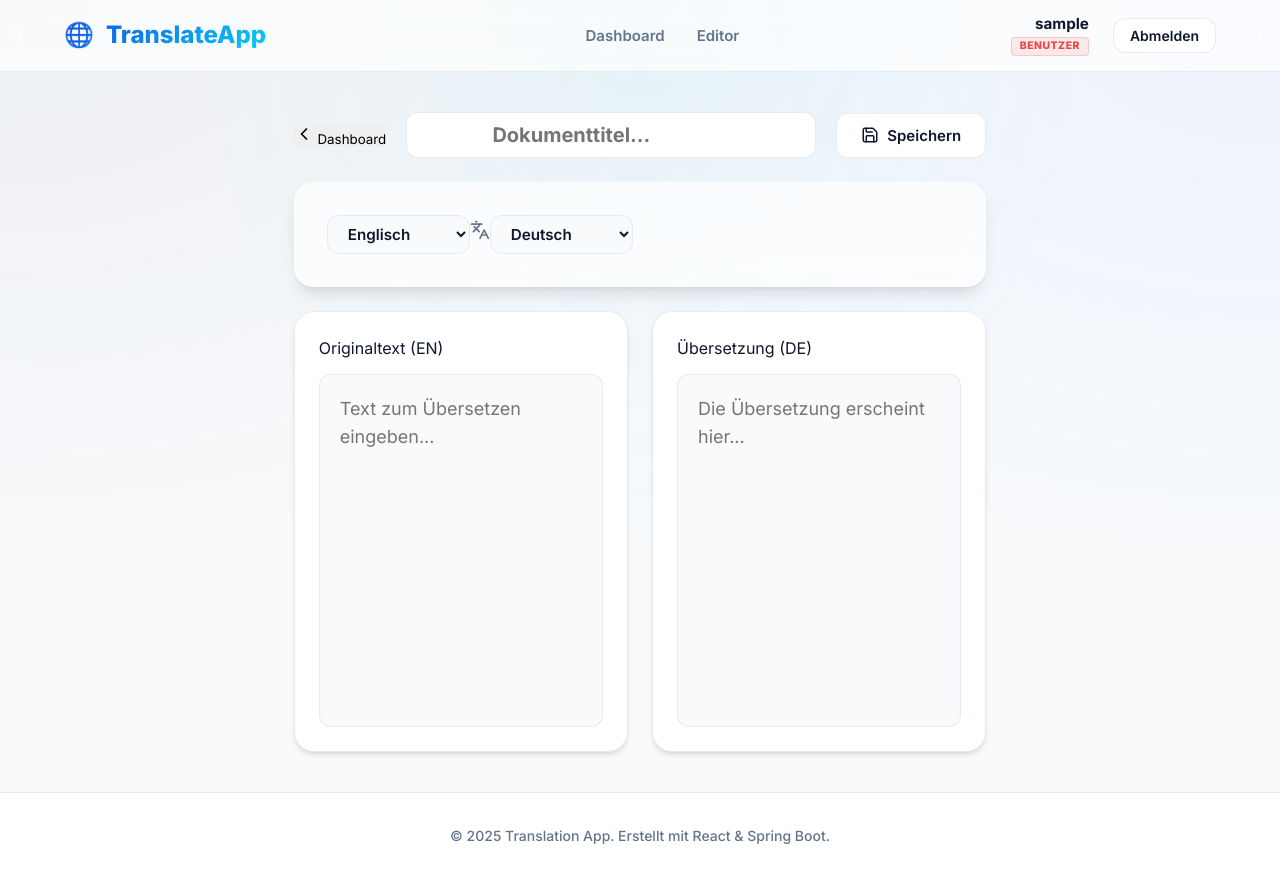
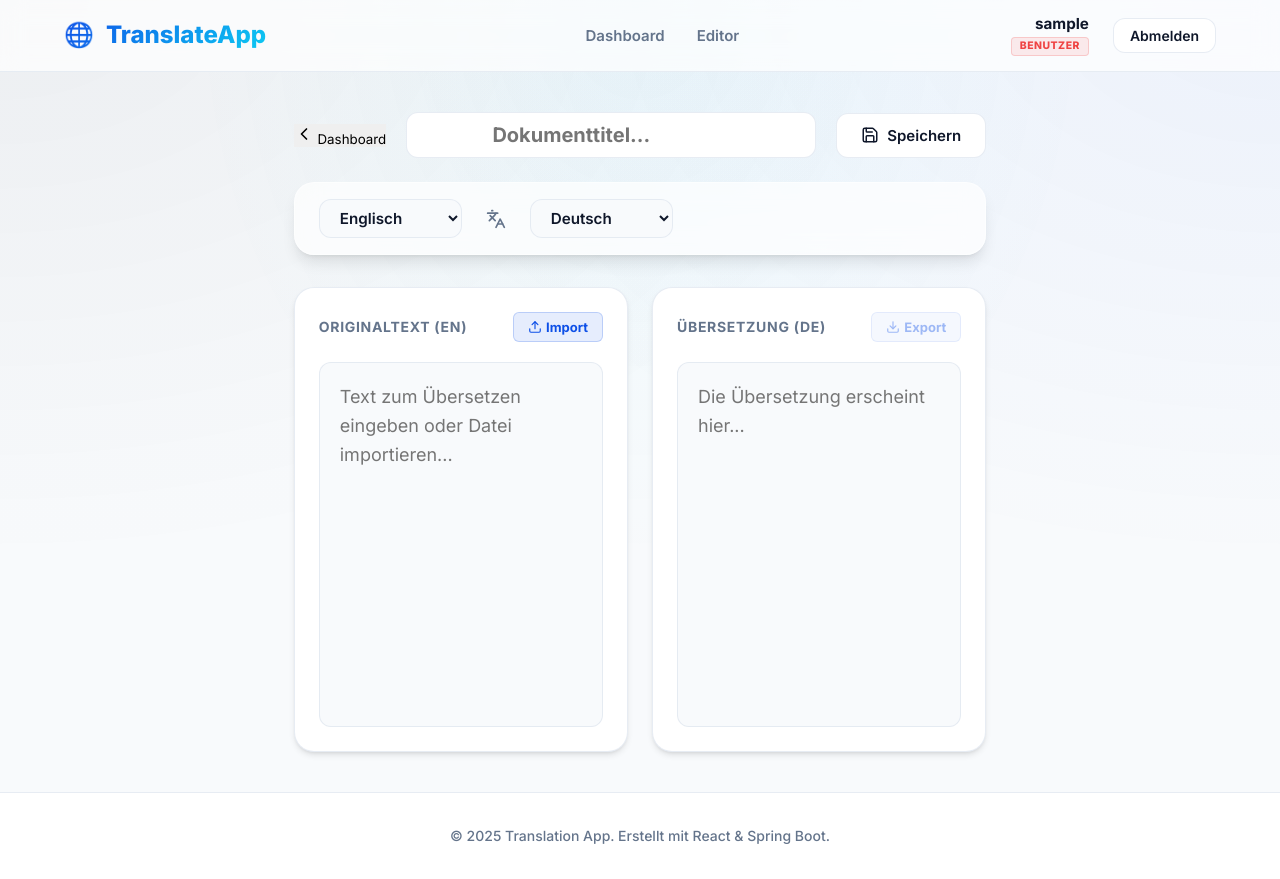
Before and after one commit to sabbane/translation_app, a React (Vite) app in the folder frontend/: page /editor in a window 1280 px wide. Built offline with nearby package versions, Linux system fonts and the light colour scheme; sample sign-in values are in the browser's storage.

Commit message:
feat: add docx import/export and toast notifications

```diff
--- a/frontend/src/App.tsx
+++ b/frontend/src/App.tsx
@@ -1,6 +1,7 @@
 import React from 'react';
 import { BrowserRouter as Router, Routes, Route, Navigate } from 'react-router-dom';
 import { AuthProvider, useAuth } from './context/AuthContext';
+import { ToastProvider } from './context/ToastContext';
 import Layout from './components/Layout';
 import LoginPage from './pages/LoginPage';
 import Dashboard from './pages/Dashboard';
@@ -40,9 +41,11 @@ const AppRoutes = () => {
 function App() {
   return (
     <AuthProvider>
-      <Router>
-        <AppRoutes />
-      </Router>
+      <ToastProvider>
+        <Router>
+          <AppRoutes />
+        </Router>
+      </ToastProvider>
     </AuthProvider>
   );
 }
--- /dev/null
+++ b/frontend/src/context/Toast.css
@@ -0,0 +1,53 @@
+.toast-container {
+  position: fixed;
+  bottom: 24px;
+  right: 24px;
+  display: flex;
+  flex-direction: column;
+  gap: 12px;
+  z-index: 9999;
+}
+
+.toast {
+  padding: 14px 24px;
+  border-radius: 8px;
+  font-weight: 600;
+  color: white;
+  box-shadow: 0 10px 25px -5px rgba(0, 0, 0, 0.1), 0 8px 10px -6px rgba(0, 0, 0, 0.1);
+  animation: slideInUp 0.3s cubic-bezier(0.16, 1, 0.3, 1), fadeOut 0.3s ease-in 2.7s forwards;
+  display: flex;
+  align-items: center;
+  min-width: 250px;
+}
+
+.toast-success {
+  background-color: #10b981;
+}
+
+.toast-error {
+  background-color: #ef4444;
+}
+
+.toast-info {
+  background-color: #3b82f6;
+}
+
+@keyframes slideInUp {
+  from {
+    transform: translateY(100%);
+    opacity: 0;
+  }
+  to {
+    transform: translateY(0);
+    opacity: 1;
+  }
+}
+
+@keyframes fadeOut {
+  from {
+    opacity: 1;
+  }
+  to {
+    opacity: 0;
+  }
+}
--- /dev/null
+++ b/frontend/src/context/ToastContext.tsx
@@ -0,0 +1,50 @@
+import React, { createContext, useContext, useState, ReactNode } from 'react';
+import './Toast.css';
+
+type ToastType = 'success' | 'error' | 'info';
+
+interface Toast {
+  id: string;
+  message: string;
+  type: ToastType;
+}
+
+interface ToastContextType {
+  addToast: (message: string, type?: ToastType) => void;
+}
+
+const ToastContext = createContext<ToastContextType | undefined>(undefined);
+
+export const ToastProvider: React.FC<{ children: ReactNode }> = ({ children }) => {
+  const [toasts, setToasts] = useState<Toast[]>([]);
+
+  const addToast = (message: string, type: ToastType = 'success') => {
+    const id = Math.random().toString(36).substring(2, 9);
+    setToasts((prev) => [...prev, { id, message, type }]);
+
+    setTimeout(() => {
+      setToasts((prev) => prev.filter((toast) => toast.id !== id));
+    }, 3000);
+  };
+
+  return (
+    <ToastContext.Provider value={{ addToast }}>
+      {children}
+      <div className="toast-container">
+        {toasts.map((toast) => (
+          <div key={toast.id} className={`toast toast-${toast.type}`}>
+            {toast.message}
+          </div>
+        ))}
+      </div>
+    </ToastContext.Provider>
+  );
+};
+
+export const useToast = () => {
+  const context = useContext(ToastContext);
+  if (context === undefined) {
+    throw new Error('useToast must be used within a ToastProvider');
+  }
+  return context;
+};
--- a/frontend/src/pages/Dashboard.tsx
+++ b/frontend/src/pages/Dashboard.tsx
@@ -2,6 +2,7 @@ import React, { useState, useEffect } from 'react';
 import { useAuth } from '../context/AuthContext';
 import { Link } from 'react-router-dom';
 import { Pencil, Trash2, Plus, LayoutGrid, List, FileText, CheckCircle2, Clock, AlertCircle, Calendar } from 'lucide-react';
+import { useToast } from '../context/ToastContext';
 import api from '../api/axios';
 import './Dashboard.css';
 import Modal from '../components/Modal';
@@ -27,6 +28,7 @@ interface Document {
 
 const Dashboard: React.FC = () => {
   const { user } = useAuth();
+  const { addToast } = useToast();
   const [documents, setDocuments] = useState<Document[]>([]);
   const [searchQuery, setSearchQuery] = useState('');
   const [loading, setLoading] = useState(true);
@@ -69,8 +71,9 @@ const Dashboard: React.FC = () => {
       setDocuments(documents.filter(doc => doc.id !== docToDelete.id));
       setDeleteModalOpen(false);
       setDocToDelete(null);
+      addToast('Dokument erfolgreich gelöscht', 'success');
     } catch (err) {
-      alert('Löschen fehlgeschlagen');
+      addToast('Löschen fehlgeschlagen', 'error');
       setDeleteModalOpen(false);
     }
   };
--- a/frontend/src/pages/EditorPage.css
+++ b/frontend/src/pages/EditorPage.css
@@ -40,6 +40,8 @@
   box-shadow: var(--shadow-md);
   background: var(--background);
 }
+
+.language-bar {
   display: flex;
   justify-content: space-between;
   align-items: center;
@@ -96,13 +98,19 @@
   margin-bottom: 8px;
 }
 
-.pane-header h3 {
+.pane-header h3, .pane-header label {
   font-size: 0.875rem;
   font-weight: 700;
   color: var(--text-muted);
   text-transform: uppercase;
   letter-spacing: 0.05em;
   margin: 0;
+}
+
+.pane-actions {
+  display: flex;
+  gap: 8px;
+  align-items: center;
 }
 
 .text-area {
--- a/frontend/src/pages/EditorPage.tsx
+++ b/frontend/src/pages/EditorPage.tsx
@@ -1,8 +1,11 @@
-import React, { useState, useEffect } from 'react';
+import React, { useState, useEffect, useRef } from 'react';
 import { useParams, useNavigate } from 'react-router-dom';
 import { useAuth } from '../context/AuthContext';
+import { useToast } from '../context/ToastContext';
 import api from '../api/axios';
-import { Languages, Send, Save, Wand2, ChevronLeft, Lock } from 'lucide-react';
+import { Languages, Send, Save, Wand2, ChevronLeft, Lock, Upload, Download } from 'lucide-react';
+import * as mammoth from 'mammoth';
+import { Document as DocxDocument, Packer, Paragraph, TextRun } from 'docx';
 import './EditorPage.css';
 
 interface Reviewer {
@@ -14,6 +17,7 @@ const EditorPage: React.FC = () => {
   const { id } = useParams<{ id?: string }>();
   const navigate = useNavigate();
   const { user } = useAuth();
+  const { addToast } = useToast();
 
   const [title, setTitle] = useState('');
   const [originalText, setOriginalText] = useState('');
@@ -27,6 +31,8 @@ const EditorPage: React.FC = () => {
   const [loading, setLoading] = useState(false);
   const [translating, setTranslating] = useState(false);
   const [error, setError] = useState('');
+
+  const fileInputRef = useRef<HTMLInputElement>(null);
 
   useEffect(() => {
     if (user?.role === 'USER') {
@@ -88,10 +94,10 @@ const EditorPage: React.FC = () => {
 
       if (id) {
         await api.put(`/documents/${id}`, docData);
-        alert('Dokument aktualisiert!');
+        addToast('Dokument aktualisiert!', 'success');
       } else {
         const response = await api.post('/documents', docData);
-        alert('Dokument erstellt!');
+        addToast('Dokument erstellt!', 'success');
         navigate(`/editor/${response.data.id}`);
       }
     } catch (err) {
@@ -118,11 +124,72 @@ const EditorPage: React.FC = () => {
     }
   };
 
+  const handleImport = async (event: React.ChangeEvent<HTMLInputElement>) => {
+    const file = event.target.files?.[0];
+    if (!file) return;
+
+    if (!title) {
+      setTitle(file.name.replace(/\.[^/.]+$/, ""));
+    }
+
+    try {
+      if (file.name.endsWith('.docx')) {
+        const arrayBuffer = await file.arrayBuffer();
+        const result = await mammoth.extractRawText({ arrayBuffer });
+        setOriginalText(result.value);
+        addToast('DOCX erfolgreich importiert!', 'success');
+      } else if (file.name.endsWith('.txt')) {
+        const text = await file.text();
+        setOriginalText(text);
+        addToast('TXT erfolgreich importiert!', 'success');
+      } else {
+        addToast('Nicht unterstütztes Format', 'error');
+      }
+    } catch (err) {
+      console.error(err);
+      addToast('Fehler beim Lesen der Datei', 'error');
+    }
+
+    if (fileInputRef.current) fileInputRef.current.value = '';
+  };
+
+  const handleExport = async () => {
+    if (!translatedText) {
+      addToast('Kein Text zum Exportieren vorhanden', 'error');
+      return;
+    }
+
+    try {
+      const doc = new DocxDocument({
+        sections: [{
+          properties: {},
+          children: translatedText.split('\n').map(line =>
+            new Paragraph({
+              children: [new TextRun(line)]
+            })
+          ),
+        }],
+      });
+
+      const blob = await Packer.toBlob(doc);
+      const element = document.createElement("a");
+      element.href = URL.createObjectURL(blob);
+      element.download = `${title || 'translation'}-exported.docx`;
+      document.body.appendChild(element);
+      element.click();
+      document.body.removeChild(element);
+      addToast('DOCX erfolgreich exportiert!', 'success');
+    } catch (err) {
+      console.error(err);
+      addToast('Fehler beim Exportieren', 'error');
+    }
+  };
+
   const handleAssign = async (reviewerId: string, deadline: string) => {
     try {
       setLoading(true);
       await api.post(`/documents/${id}/assign?reviewerId=${reviewerId}&deadline=${deadline}`);
-      alert('Zur Überprüfung eingereicht!');
+      addToast('Zur Überprüfung eingereicht!', 'success');
       navigate('/');
     } catch (err) {
       setError('Zuweisung fehlgeschlagen');
@@ -135,7 +202,7 @@ const EditorPage: React.FC = () => {
     try {
       setLoading(true);
       await api.post(`/documents/${id}/status?status=${newStatus}`);
-      alert(newStatus === 'ERLEDIGT' ? 'Dokument abgeschlossen!' : 'Korrektur angefordert!');
+      addToast(newStatus === 'ERLEDIGT' ? 'Dokument abgeschlossen!' : 'Korrektur angefordert!', 'success');
       navigate('/');
     } catch (err) {
       setError('Status-Update fehlgeschlagen');
@@ -244,17 +311,51 @@ const EditorPage: React.FC = () => {
 
       <div className="split-editor">
         <div className="editor-pane card">
-          <label>Originaltext ({sourceLang})</label>
+          <div className="pane-header">
+            <label>Originaltext ({sourceLang})</label>
+            {!isReadOnly && (
+              <div className="pane-actions">
+                <input
+                  type="file"
+                  accept=".txt,.docx"
+                  ref={fileInputRef}
+                  onChange={handleImport}
+                  style={{ display: 'none' }}
+                />
+                <button
+                  onClick={() => fileInputRef.current?.click()}
+                  className="btn-small"
+                  style={{ display: 'flex', alignItems: 'center', gap: '4px' }}
+                  title="Textdatei importieren (.txt, .docx)"
+                >
+                  <Upload size={14} /> Import
+                </button>
+              </div>
+            )}
+          </div>
           <textarea
             className="text-area"
             value={originalText}
             onChange={(e) => setOriginalText(e.target.value)}
-            placeholder="Text zum Übersetzen eingeben..."
+            placeholder="Text zum Übersetzen eingeben oder Datei importieren..."
             readOnly={isReadOnly}
           />
         </div>
         <div className="editor-pane card">
-          <label>Übersetzung ({targetLang})</label>
+          <div className="pane-header">
+            <label>Übersetzung ({targetLang})</label>
+            <div className="pane-actions">
+              <button
+                onClick={handleExport}
+                className="btn-small"
+                style={{ display: 'flex', alignItems: 'center', gap: '4px' }}
+                disabled={!translatedText}
+                title="Als DOCX exportieren"
+              >
+                <Download size={14} /> Export
+              </button>
+            </div>
+          </div>
           <textarea
             className="text-area"
             value={translatedText}
@@ -281,9 +382,11 @@ const AssignmentModal: React.FC<AssignmentModalProps> = ({ reviewers, onAssign,
   const [days, setDays] = useState('14');
   const [date, setDate] = useState('');
 
+  const { addToast } = useToast();
+
   const handleSubmit = () => {
     if (!reviewerId) {
-      alert('Bitte Reviewer wählen');
+      addToast('Bitte Reviewer wählen', 'error');
       return;
     }
 
@@ -294,7 +397,7 @@ const AssignmentModal: React.FC<AssignmentModalProps> = ({ reviewers, onAssign,
       finalDeadline = d.toISOString();
     } else {
       if (!date) {
-        alert('Bitte Datum wählen');
+        addToast('Bitte Datum wählen', 'error');
         return;
       }
       finalDeadline = new Date(date).toISOString();
```
